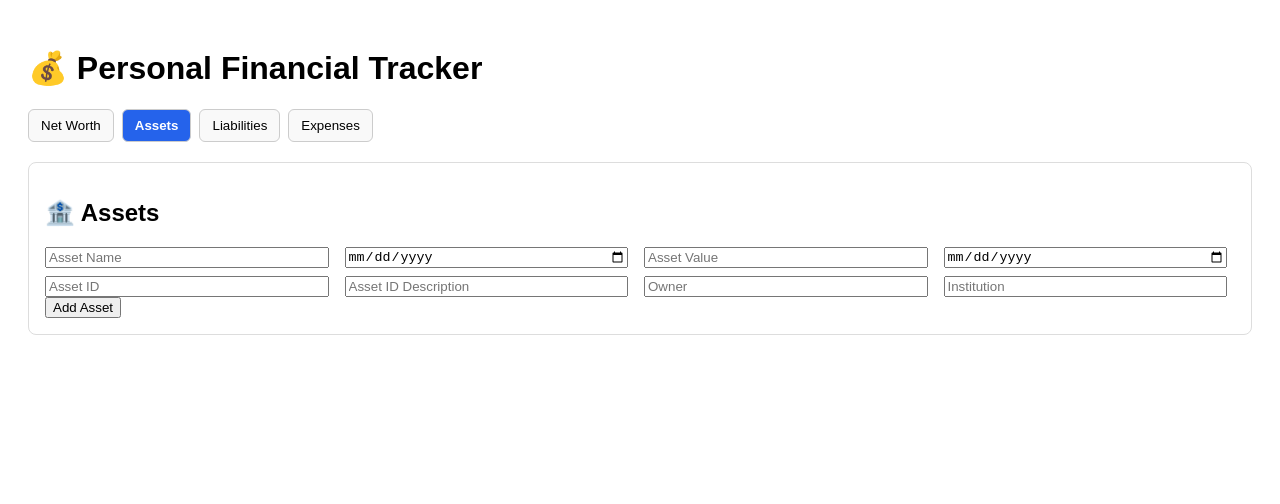
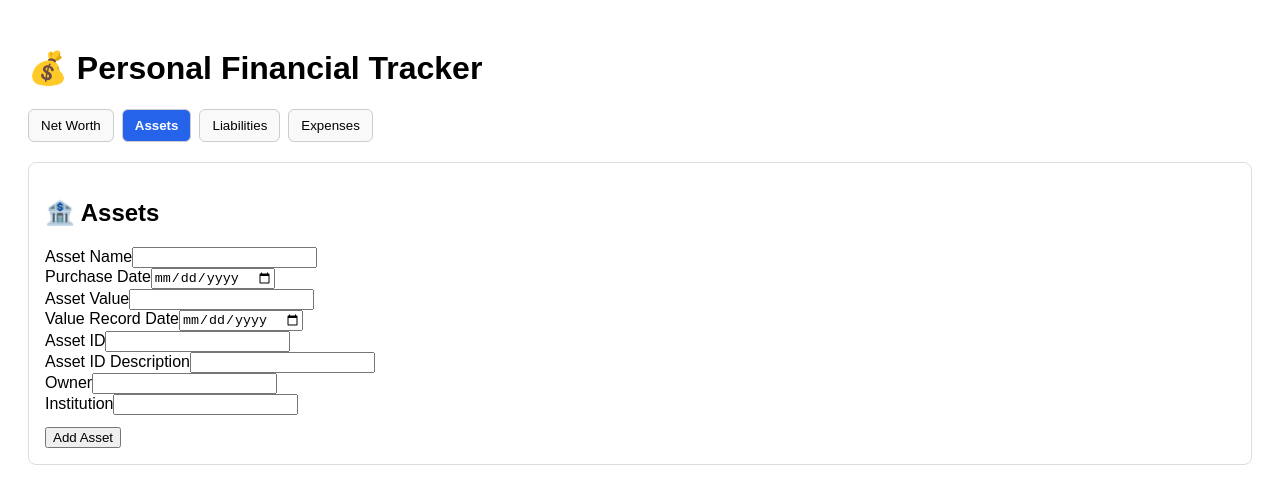
Before and after one commit to pinaki-GH/personal-finance-tracker-test, a Next.js app: page / in a window 1280 px wide. Both pictures are taken after a click on the button "Assets". Shown: the top 504 px of the page. Built offline with nearby package versions, Linux system fonts and the light colour scheme.

Commit message:
Update AssetSection.tsx

```diff
--- a/components/AssetSection.tsx
+++ b/components/AssetSection.tsx
@@ -14,14 +14,10 @@ type Asset = {
   institution: string;
 };
 
-// Used only for persistence
 type StoredAsset = Omit<Asset, "purchaseDate" | "valueRecordDate"> & {
   purchaseDate: string | null;
   valueRecordDate: string | null;
 };
-
-export default function AssetSection() {
-  const [assets, setAssets] = useState<Asset[]>([]);
 
 const emptyForm: Asset = {
   assetName: "",
@@ -34,38 +30,35 @@ export default function AssetSection() {
   institution: ""
 };
 
+export default function AssetSection() {
+  const [assets, setAssets] = useState<Asset[]>([]);
   const [form, setForm] = useState<Asset>(emptyForm);
   const [editIndex, setEditIndex] = useState<number | null>(null);
   const [editForm, setEditForm] = useState<Asset>(emptyForm);
 
-  // 🔁 Load & convert dates
   useEffect(() => {
     const stored: StoredAsset[] = getData("assets");
-
-    const hydrated: Asset[] = stored.map(a => ({
+    setAssets(
+      stored.map(a => ({
         ...a,
         purchaseDate: a.purchaseDate ? new Date(a.purchaseDate) : null,
         valueRecordDate: a.valueRecordDate ? new Date(a.valueRecordDate) : null
-    }));
-
-    setAssets(hydrated);
+      }))
+    );
   }, []);
 
-  // 🔁 Persist & dehydrate dates
   const persist = (updated: Asset[]) => {
     const dehydrated: StoredAsset[] = updated.map(a => ({
       ...a,
-      purchaseDate: a.purchaseDate ? a.purchaseDate.toISOString() : null,
-      valueRecordDate: a.valueRecordDate ? a.valueRecordDate.toISOString() : null
+      purchaseDate: a.purchaseDate?.toISOString() ?? null,
+      valueRecordDate: a.valueRecordDate?.toISOString() ?? null
     }));
-
     setAssets(updated);
     saveData("assets", dehydrated);
   };
 
-  const handleChange = (key: keyof Asset, value: any) => {
-    setForm(prev => ({ ...prev, [key]: value }));
-  };
+  const formatDate = (d: Date | null) =>
+    d ? d.toISOString().split("T")[0] : "";
 
   const addAsset = () => {
     if (!form.assetName || !form.assetValue) return;
@@ -73,9 +66,9 @@ export default function AssetSection() {
     setForm(emptyForm);
   };
 
-  const startEdit = (index: number) => {
-    setEditIndex(index);
-    setEditForm(assets[index]);
+  const startEdit = (i: number) => {
+    setEditIndex(i);
+    setEditForm(assets[i]);
   };
 
   const saveEdit = () => {
@@ -83,71 +76,66 @@ export default function AssetSection() {
     const updated = [...assets];
     updated[editIndex] = editForm;
     persist(updated);
-    cancelEdit();
-  };
-
-  const cancelEdit = () => {
     setEditIndex(null);
   };
 
-  const deleteAsset = (index: number) => {
-    persist(assets.filter((_, i) => i !== index));
-  };
-
-  const formatDate = (d: Date | null) =>
-    d ? d.toISOString().split("T")[0] : "";
+  const deleteAsset = (i: number) =>
+    persist(assets.filter((_, idx) => idx !== i));
 
   return (
     <section>
       <h2>🏦 Assets</h2>
 
-      {/* Add Asset Form */}
-      <div style={{ display: "grid", gridTemplateColumns: "repeat(4, 1fr)", gap: 8 }}>
-        <input
-          placeholder="Asset Name"
-          value={form.assetName}
-          onChange={e => handleChange("assetName", e.target.value)}
-        />
-
-        <input
-          type="date"
-          value={formatDate(form.purchaseDate)}
-          onChange={e =>
-            handleChange(
-              "purchaseDate",
-              e.target.value ? new Date(e.target.value) : null
-            )
-          }
-        />
-
-        <input
-          placeholder="Asset Value"
-          value={form.assetValue}
-          onChange={e => handleChange("assetValue", e.target.value)}
-        />
-
-        <input
-          type="date"
-          value={formatDate(form.valueRecordDate)}
-          onChange={e =>
-            handleChange(
-              "valueRecordDate",
-              e.target.value ? new Date(e.target.value) : null
-            )
-          }
-        />
-
-        <input placeholder="Asset ID" value={form.assetId} onChange={e => handleChange("assetId", e.target.value)} />
-        <input placeholder="Asset ID Description" value={form.assetIdDescription} onChange={e => handleChange("assetIdDescription", e.target.value)} />
-        <input placeholder="Owner" value={form.owner} onChange={e => handleChange("owner", e.target.value)} />
-        <input placeholder="Institution" value={form.institution} onChange={e => handleChange("institution", e.target.value)} />
+      {/* Asset Form */}
+      <div className="form-grid">
+        <div>
+          <label>Asset Name</label>
+          <input value={form.assetName} onChange={e => setForm({ ...form, assetName: e.target.value })} />
         </div>
 
+        <div>
+          <label>Purchase Date</label>
+          <input type="date" value={formatDate(form.purchaseDate)} onChange={e => setForm({ ...form, purchaseDate: e.target.value ? new Date(e.target.value) : null })} />
+        </div>
+
+        <div>
+          <label>Asset Value</label>
+          <input value={form.assetValue} onChange={e => setForm({ ...form, assetValue: e.target.value })} />
+        </div>
+
+        <div>
+          <label>Value Record Date</label>
+          <input type="date" value={formatDate(form.valueRecordDate)} onChange={e => setForm({ ...form, valueRecordDate: e.target.value ? new Date(e.target.value) : null })} />
+        </div>
+
+        <div>
+          <label>Asset ID</label>
+          <input value={form.assetId} onChange={e => setForm({ ...form, assetId: e.target.value })} />
+        </div>
+
+        <div>
+          <label>Asset ID Description</label>
+          <input value={form.assetIdDescription} onChange={e => setForm({ ...form, assetIdDescription: e.target.value })} />
+        </div>
+
+        <div>
+          <label>Owner</label>
+          <input value={form.owner} onChange={e => setForm({ ...form, owner: e.target.value })} />
+        </div>
+
+        <div>
+          <label>Institution</label>
+          <input value={form.institution} onChange={e => setForm({ ...form, institution: e.target.value })} />
+        </div>
+      </div>
+
+      <div style={{ marginTop: 12 }}>
         <button onClick={addAsset}>Add Asset</button>
+      </div>
 
       {/* Asset Table */}
       {assets.length > 0 && (
-        <table style={{ width: "100%", marginTop: 16, borderCollapse: "collapse" }}>
+        <table className="data-table">
           <thead>
             <tr>
               <th>Asset Name</th>
@@ -164,26 +152,9 @@ export default function AssetSection() {
           <tbody>
             {assets.map((a, i) => (
               <tr key={i}>
-                {editIndex === i ? (
-                  <>
-                    <td><input value={editForm.assetName} onChange={e => setEditForm({ ...editForm, assetName: e.target.value })} /></td>
-                    <td><input type="date" value={formatDate(editForm.purchaseDate)} onChange={e => setEditForm({ ...editForm, purchaseDate: e.target.value ? new Date(e.target.value) : null })} /></td>
-                    <td><input value={editForm.assetValue} onChange={e => setEditForm({ ...editForm, assetValue: e.target.value })} /></td>
-                    <td><input type="date" value={formatDate(editForm.valueRecordDate)} onChange={e => setEditForm({ ...editForm, valueRecordDate: e.target.value ? new Date(e.target.value) : null })} /></td>
-                    <td><input value={editForm.assetId} onChange={e => setEditForm({ ...editForm, assetId: e.target.value })} /></td>
-                    <td><input value={editForm.assetIdDescription} onChange={e => setEditForm({ ...editForm, assetIdDescription: e.target.value })} /></td>
-                    <td><input value={editForm.owner} onChange={e => setEditForm({ ...editForm, owner: e.target.value })} /></td>
-                    <td><input value={editForm.institution} onChange={e => setEditForm({ ...editForm, institution: e.target.value })} /></td>
-                    <td>
-                      <button onClick={saveEdit}>Save</button>
-                      <button onClick={cancelEdit}>Cancel</button>
-                    </td>
-                  </>
-                ) : (
-                  <>
                 <td>{a.assetName}</td>
                 <td>{formatDate(a.purchaseDate)}</td>
-                    <td>₹{a.assetValue}</td>
+                <td>₹{Number(a.assetValue).toLocaleString()}</td>
                 <td>{formatDate(a.valueRecordDate)}</td>
                 <td>{a.assetId}</td>
                 <td>{a.assetIdDescription}</td>
@@ -191,10 +162,8 @@ export default function AssetSection() {
                 <td>{a.institution}</td>
                 <td>
                   <button onClick={() => startEdit(i)}>Edit</button>
-                      <button onClick={() => deleteAsset(i)}>Delete</button>
+                  <button style={{ marginLeft: 8 }} onClick={() => deleteAsset(i)}>Delete</button>
                 </td>
-                  </>
-                )}
               </tr>
             ))}
           </tbody>
```
Lines whose indentation alone changed are shown as unchanged.
